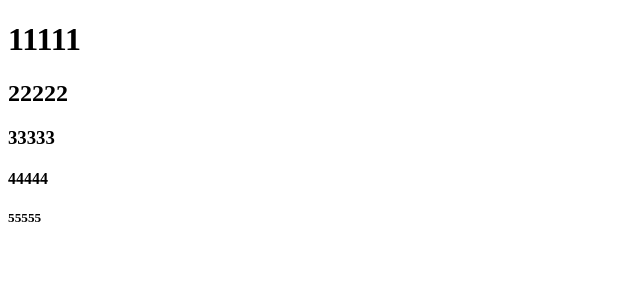
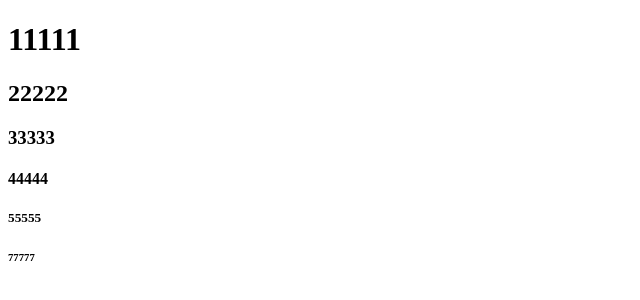
Before and after one commit to Alex3463/Website_team, a plain HTML site: page TimeProject_webpage/test.html in a window 1280 px wide. Shown: the full height of the page, 0-640 px from the left. Drawn offline with Linux system fonts and the light colour scheme.

Commit message:
Update test.html

```diff
--- a/TimeProject_webpage/test.html
+++ b/TimeProject_webpage/test.html
@@ -22,5 +22,8 @@
     <div>
         <h5> 55555</h5>
     </div>
+    <div>
+        <h6>77777</h5>
+    </div>
 </body>
 </html>
```
